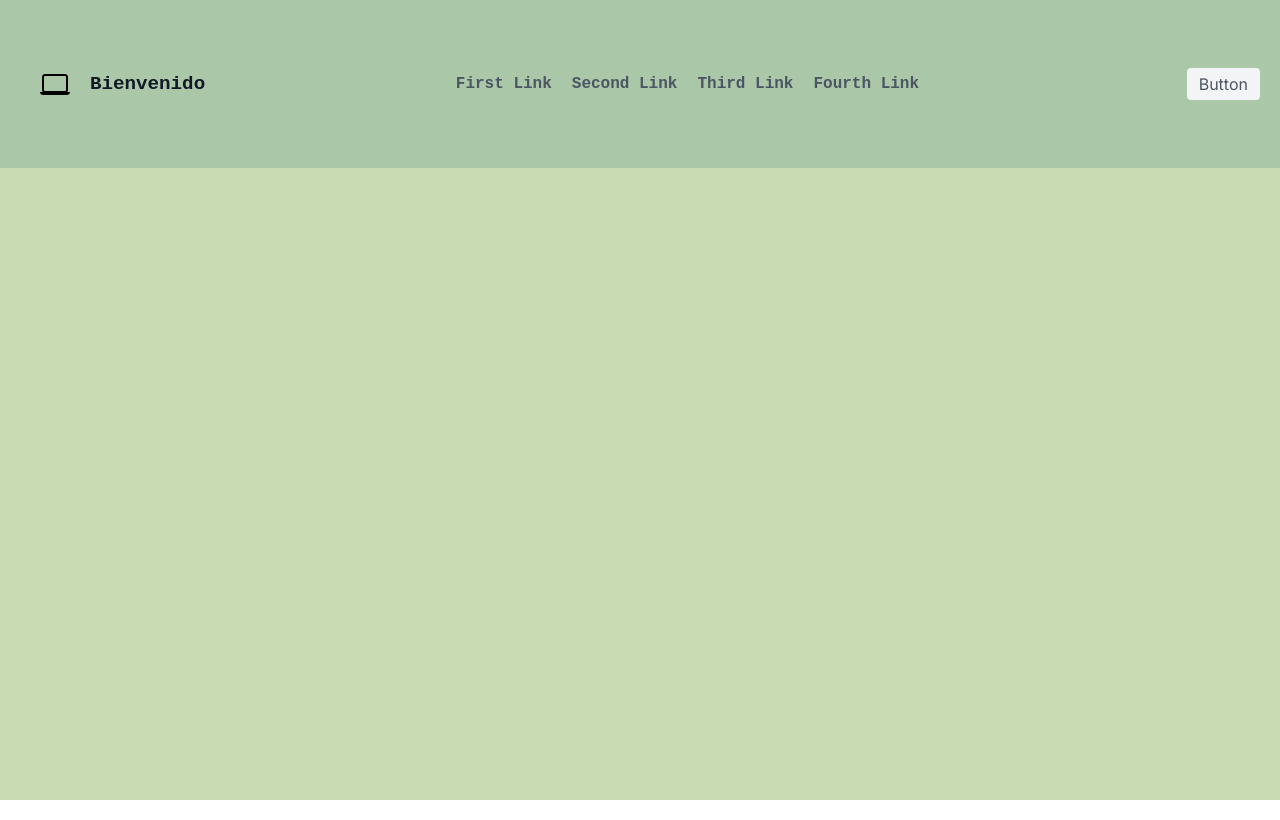
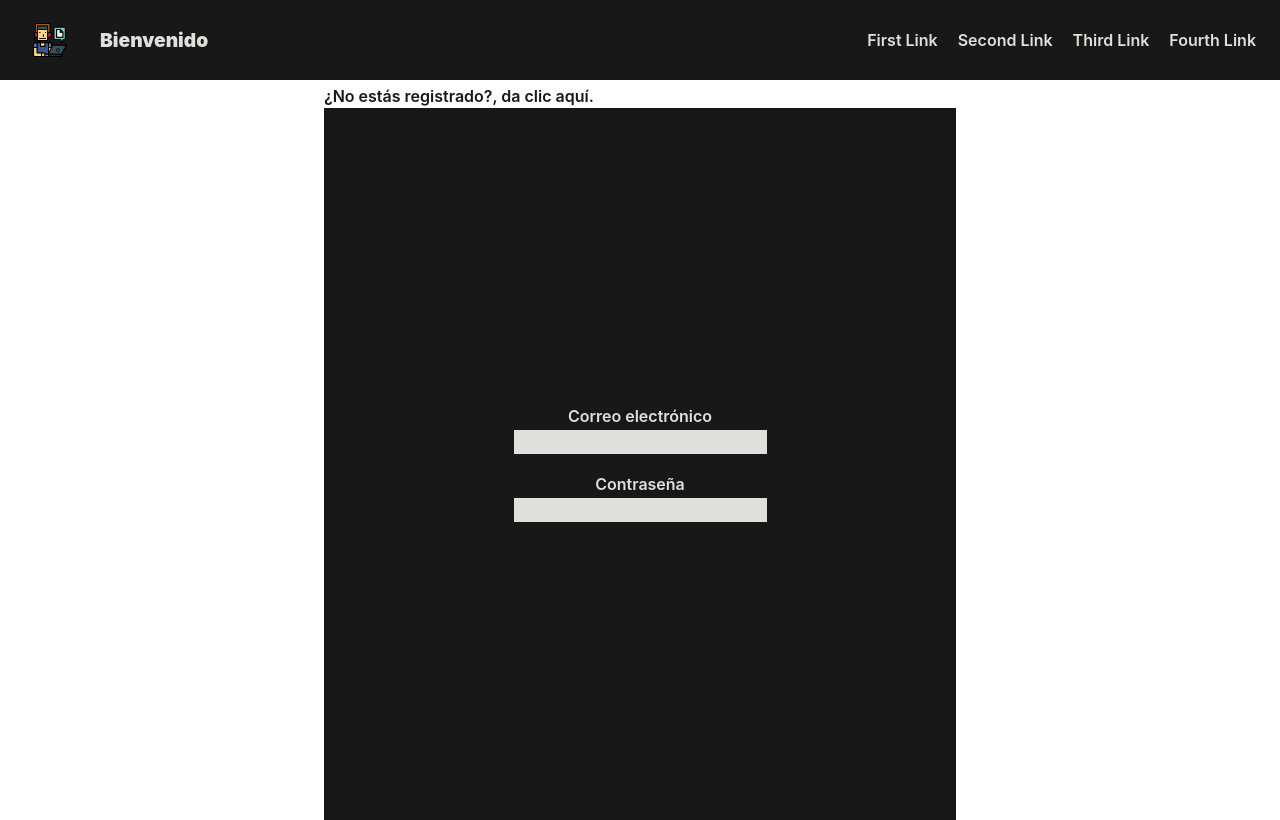
Before and after one commit to EvanderJimenez/Control_info_Empleados, a Next.js app in the folder proyecto/: page / in a window 1280 px wide. Built offline with nearby package versions, Linux system fonts and the light colour scheme.

Commit message:
(ACTUALIZACIÓN) de interfaz
Se agregó el formulario de registro y inicio de sesión

```diff
--- a/proyecto/src/pages/index.tsx
+++ b/proyecto/src/pages/index.tsx
@@ -1,15 +1,19 @@
 import Image from "next/image";
 import { Inter } from "next/font/google";
 import { Top } from "../root/components/header/Top";
+import { MainForm } from "../root/components/mainForm/MainForm";
 
 const inter = Inter({ subsets: ["latin"] });
 
 export default function Home() {
   return (
-    <main className={` bg-PrimaryGreen flex min-h-screen flex-col items-center justify-between ${inter.className}`}>
-      <header className = "bg-SecondaryGreen w-full h-auto">
+    <main className={`bg-PrimaryGreen flex flex-col items-center justify-center h-screen`}>
+      <header className="bg-SecondaryGreen w-full h-20">
         <Top />
       </header>
+      <section className="w-full h-full flex flex-col items-center justify-center">
+        <MainForm/>
+      </section>
     </main>
   );
 }
--- a/proyecto/src/root/components/header/Top.tsx
+++ b/proyecto/src/root/components/header/Top.tsx
@@ -1,24 +1,23 @@
 import React from "react";
+import Image from "next/image";
 
 export function Top() {
   return (
-    <header className="text-gray-600 w-full">
-      <div className="container flex  p-5 flex-col md:flex-row items-center">
-        <a className="flex font-medium items-center text-gray-900 mb-4 md:mb-0">
-          <img src="/la.png" alt="icono-inicio" className="m-5" />
-          <path d="M12 2L2 7l10 5 10-5-10-5zM2 17l10 5 10-5M2 12l10 5 10-5"></path>
-          <span className="ml-3 text-xl title-font">Bienvenido</span>
+    <div className="bg-SecondaryColor h-full w-full flex items-center justify-between">
+      <div className="flex justify-center items-center flex-row p-0">
+        <a href="#">
+          <Image priority={false} width={100} height={100} className="p-8 rounded-t-lg" src="/WelcomeLogo.png" alt="Welcome Image" />
         </a>
-        <nav className="md:ml-auto md:mr-auto flex flex-wrap items-center text-base primary-font">
+        <h1 className="title-font">Bienvenido</h1>
+      </div>
+      <div className = "flex p-1">
+      <nav className="md:ml-auto md:mr-auto flex flex-wrap items-center text-base primary-font">
           <a className="mr-5 hover:text-gray-900">First Link</a>
           <a className="mr-5 hover:text-gray-900 ">Second Link</a>
           <a className="mr-5 hover:text-gray-900 ">Third Link</a>
           <a className="mr-5 hover:text-gray-900">Fourth Link</a>
         </nav>
-        <button className="inline-flex items-center bg-gray-100 border-0 py-1 px-3 focus:outline-none hover:bg-gray-200 rounded text-base mt-4 md:mt-0">
-          Button
-        </button>
       </div>
-    </header>
+    </div>
   );
 }
--- /dev/null
+++ b/proyecto/src/root/components/login/Login.tsx
@@ -0,0 +1,18 @@
+import React from "react";
+
+export const Login = ({}) => {
+  return (
+    <div className="bg-SecondaryColor flex items-center justify-center flex-col h-full w-full p-10">
+      <div className="flex flex-col items-center justify-center p-2">
+        <label htmlFor="gmail">Correo electrónico</label>
+        <input type="gmail" className="bg-PrimaryColor secondary-font  border-2 border-gray-300 focus:outline-none focus:border-blue hover:border-red" id="gmail" />
+      </div>
+      <div className="flex flex-col items-center justify-center p-2">
+        <label htmlFor="password">Contraseña</label>
+        <input type="password" className="bg-PrimaryColor secondary-font  border-2 border-gray-300 focus:outline-none focus:border-blue hover:border-red" id="password" />
+      </div>
+    </div>
+  );
+};
+
+export default Login;
--- /dev/null
+++ b/proyecto/src/root/components/mainForm/MainForm.tsx
@@ -0,0 +1,25 @@
+import React, { useState } from "react";
+import { Login } from "../login/Login";
+import { Register } from "../register/Register";
+
+export const MainForm = ({}) => {
+  const [showComponent, setShowComponent] = useState(true);
+
+  const toggleComponent = () => {
+    setShowComponent(!showComponent);
+  };
+
+  return (
+    <div className="bg-PrimaryGreen primary-font w-1/2 h-full p-1">
+      <a href="#" className = "secondary-font"onClick={toggleComponent}>
+        {showComponent ? "¿No estás registrado?, da clic aquí." : "¿Ya tienes una cuenta?, inicia sesión aquí."}
+      </a>
+      <div className="bg-SecondaryColor flex items-center justify-center flex-col h-full w-full p-10">
+        {showComponent ? <Login /> : <Register />}
+        <div></div>
+      </div>
+    </div>
+  );
+};
+
+export default MainForm;
--- /dev/null
+++ b/proyecto/src/root/components/register/Register.tsx
@@ -0,0 +1,26 @@
+import React from "react";
+
+export const Register = ({}) => {
+  return (
+    <div className="bg-SecondaryColor flex items-center justify-center flex-col h-full w-full p-10">
+      <div className="flex flex-col items-center justify-center p-2">
+        <label htmlFor="name">Nombre</label>
+        <input type="name" className="bg-PrimaryColor secondary-font  border-2 border-gray-300 focus:outline-none focus:border-blue hover:border-red" id="name" />
+      </div>
+      <div className="flex flex-col items-center justify-center p-2">
+        <label htmlFor="gmail">Correo electrónico</label>
+        <input type="gmail" className="bg-PrimaryColor secondary-font  border-2 border-gray-300 focus:outline-none focus:border-blue hover:border-red" id="name" />
+      </div>
+      <div className="flex flex-col items-center justify-center p-2">
+        <label htmlFor="password">Contraseña</label>
+        <input type="password" className="bg-PrimaryColor secondary-font  border-2 border-gray-300 focus:outline-none focus:border-blue hover:border-red" id="password" />
+      </div>
+      <div className="flex flex-col items-center justify-center p-2">
+        <label htmlFor="cedula">Cédula</label>
+        <input type="name" className="bg-PrimaryColor secondary-font  border-2 border-gray-300 focus:outline-none focus:border-blue hover:border-red" id="cedula" />
+      </div>
+    </div>
+  );
+};
+
+export default Register;
--- a/proyecto/src/styles/globals.css
+++ b/proyecto/src/styles/globals.css
@@ -2,23 +2,30 @@
 @tailwind components;
 @tailwind utilities;
 
-.bg-SecondaryGreen {
-  background-color: #aac8a7;
+.bg-SecondaryColor {
+  background-color: #181818;
 }
-.bg-PrimaryGreen {
-  background-color: #c9dbb2;
+.bg-PrimaryColor {
+  background-color: #dfe0dc;
+}
+.secondary-font {
+  font-family: lucida system-ui, -apple-system, BlinkMacSystemFont, "Segoe UI", Roboto, Oxygen, Ubuntu, Cantarell, "Open Sans", "Helvetica Neue", sans-serif;
+  font-weight: 600;
+  color: #181818;
+}
+.primary-font {
+  font-family: lucida system-ui, -apple-system, BlinkMacSystemFont, "Segoe UI", Roboto, Oxygen, Ubuntu, Cantarell, "Open Sans", "Helvetica Neue", sans-serif;
+  font-weight: 600;
+  color: #dfe0dc;
 }
 
-.primary-font {
-  font-family: "Courier New", Courier, monospace;
-  font-weight: 600;
-}
 
 .title-font {
+  color: #dfe0dc;
   margin: 50px auto;
   width: max-content;
   border-right: 3px solid;
-  font-family: "Courier New", Courier, monospace;
+  font-family: lucida system-ui, -apple-system, BlinkMacSystemFont, "Segoe UI", Roboto, Oxygen, Ubuntu, Cantarell, "Open Sans", "Helvetica Neue", sans-serif;
   font-size: 1.2rem;
   font-weight: 900;
   animation: typing 2s steps(10), effect 0.5s step-end infinite;
@@ -42,3 +49,8 @@
   width: 100vh;
   height: 100vh;
 }
+
+html {
+  width: 100%;
+  height: 100%;
+}
--- a/proyecto/tailwind.config.js
+++ b/proyecto/tailwind.config.js
@@ -10,7 +10,11 @@ module.exports = {
   ],
   theme: {
     fontFamily: {
-      mono: ['Menlo', 'Monaco', 'Consolas', 'monospace'],
+      mono: ["Menlo", "Monaco", "Consolas", "monospace"],
+    },
+    colors: {
+      red: "#e84443",
+      blue: "#454fce",
     },
     extend: {},
   },
```
Also changed, not shown: package.json (added, +8 -0 lines), proyecto/public/WelcomeLogo.png (added), 1 other file (tests, documents, lock files or other folders).
